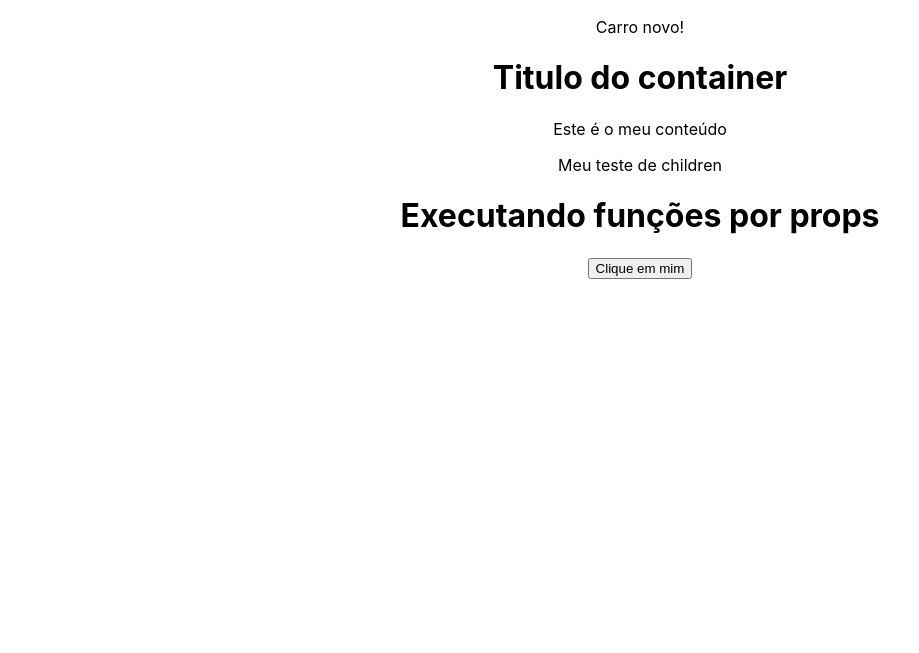
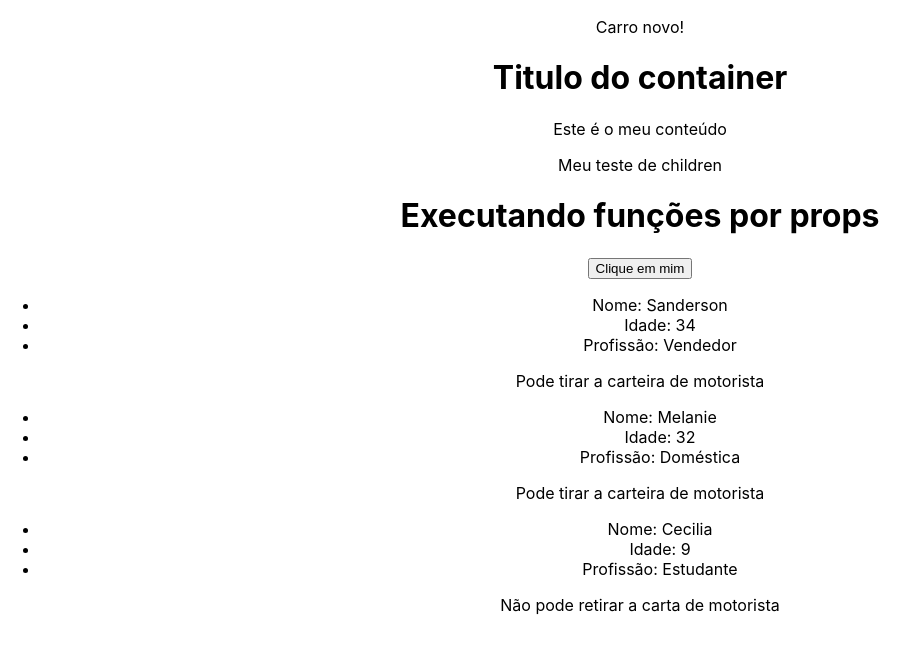
Before and after one commit to SandersonGit/estudosUdemy, a React (Create React App) app in the folder 1_fundamento/: page / in a window 1280 px wide. Shown: the part 2627-3280 px from the top of the page, without its empty margins (0-919 px from the left). Built offline with nearby package versions, Linux system fonts and the light colour scheme.

Commit message:
exercício 1fundamentos

```diff
--- a/1_fundamento/src/App.js
+++ b/1_fundamento/src/App.js
@@ -8,6 +8,7 @@ import ExecuteFunction from "./components/ExecuteFunction";
 import ListRender from "./components/ListRender";
 import ManageData from "./components/ManageData";
 import Somar from "./components/Somar";
+import UserDatails from "./components/UserDatails";
 import UserName from "./components/UserName";
 
 function App() {
@@ -23,6 +24,32 @@ function App() {
   function somar (a, b) {
     return a + b
   }
+
+
+  const users = [
+    {
+      id: 1,
+      nome: "Sanderson",
+      idade: "34",
+      profissao: "Vendedor"
+    },
+    {
+      id: 2,
+      nome: "Melanie",
+      idade: "32",
+      profissao: "Doméstica"
+    },
+    {
+      id: 3,
+      nome: "Cecilia",
+      idade: "9",
+      profissao: "Estudante"
+    }
+
+  ]
+
+  console.log(users[0]);
+
 
   return (
     <div className="App">
@@ -75,7 +102,19 @@ function App() {
       <ExecuteFunction mostrarNome= {mostrarNome}/>
       <Somar somar= {somar} />
 
+      {users.map((user) => {
+        return (
+          <UserDatails
+            key={user.id}
+            nome={user.nome}
+            idade={user.idade}
+            profissão={user.profissao}
 
+          />
+        );
+
+
+      })}
 
 
 
--- /dev/null
+++ b/1_fundamento/src/components/UserDatails.jsx
@@ -0,0 +1,21 @@
+import React from "react";
+
+const UserDatails = ({ nome, idade, profissão }) => {
+  return (
+    <div>
+      <ul>
+        <li>Nome: {nome}</li>
+        <li>Idade: {idade}</li>
+        <li>Profissão: {profissão}</li>
+      </ul>
+
+      {idade >= 18 ? (
+        <p>Pode tirar a carteira de motorista</p>
+      ) : (
+        <p>Não pode retirar a carta de motorista</p>
+      )}
+    </div>
+  );
+};
+
+export default UserDatails;
```
